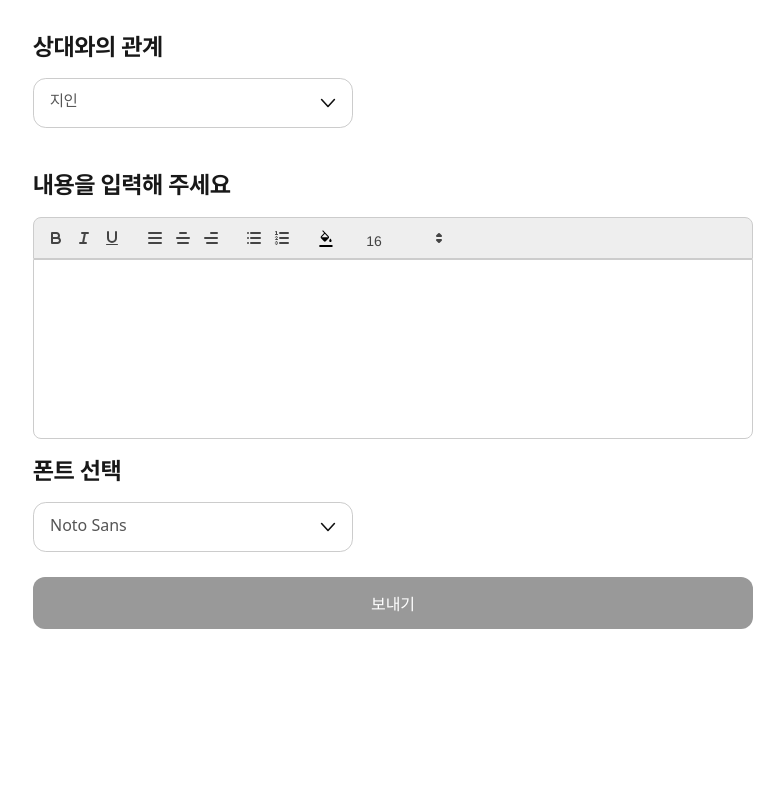
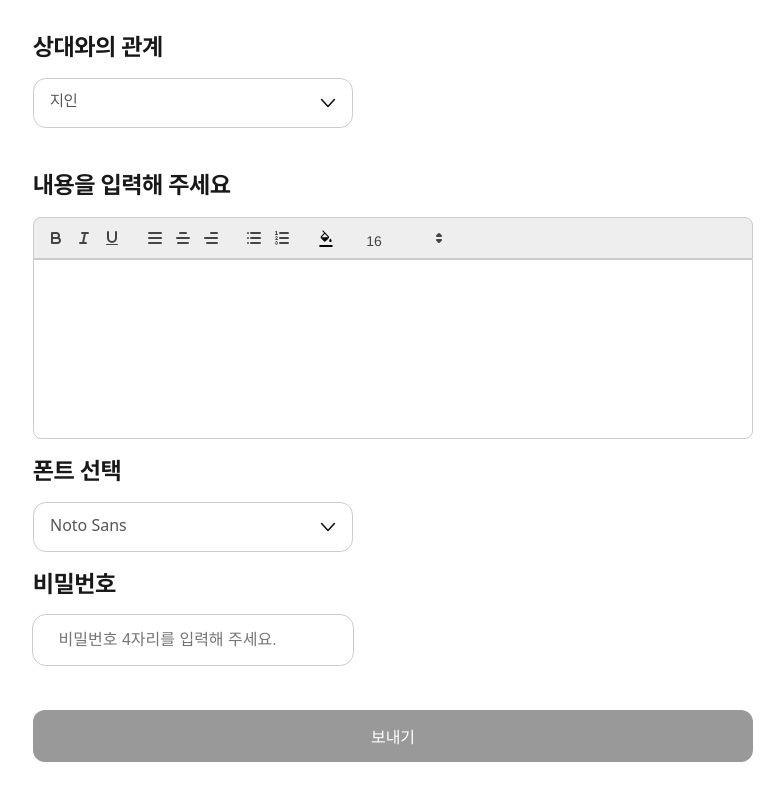
Before and after one commit to gyoyeon-kim/Rolling, a React (Create React App) app: page /post/message in a window 1280 px wide. Shown: the part 360-1160 px from the top of the page, without its empty margins (247-1031 px from the left). Before the commit the page ends 1048 px from the top, so only its background shows below. Built offline with nearby package versions, Linux system fonts and the light colour scheme; a web font is replaced by a local one.

Commit message:
Feat: 비밀번호 input, 숫자만 허용

```diff
--- a/src/pages/From.css
+++ b/src/pages/From.css
@@ -41,7 +41,7 @@ p {
 
 .from_main {
   width: 720px;
-  height: 944px;
+  height: 1080px;
   margin: 20px auto;
 }
 
@@ -85,6 +85,27 @@ p {
   margin-left: 5px;
   margin-top: -5px;
 }
+
+.pw_input {
+  width: 100%;
+  height: 50px;
+  padding: 1.2rem 1.6rem;
+  border-radius: 0.8rem;
+  border: none;
+  outline: 0.1rem solid var(--gray-300);
+  background: var(--white);
+  font-size: var(--font-size-16);
+  font-weight: 400;
+  line-height: 150%;
+}
+
+.pw-error_message {
+  color: var(--error);
+  font-size: 14px;
+  margin-left: 5px;
+  margin-top: -5px;
+}
+
 .profileimg {
   width: 717px;
   height: 142px;
@@ -149,6 +170,16 @@ p {
 }
 
 .font {
+  width: 320px;
+  height: 98px;
+  display: flex;
+  flex-direction: column;
+  height: 98px;
+  gap: 1.2rem;
+  margin-bottom: 15px;
+}
+
+.message_pw {
   width: 320px;
   height: 98px;
   display: flex;
@@ -249,7 +280,7 @@ p {
   font-weight: 500;
   border: none;
   cursor: pointer;
-  margin-top: 20px;
+  margin-top: 40px;
 }
 
 /* 비활성화 상태일 때 */
--- a/src/pages/From.js
+++ b/src/pages/From.js
@@ -56,6 +56,10 @@ const From = () => {
     { label: "나눔손글씨 손편지체", value: "NanumSonPyeonJiCe" },
   ];
 
+  /* 비밀번호 */
+  const [pw, setPw] = useState("");
+  const [pwError, setPwError] = useState(""); // pw 에러 상태
+
   /* 이름 입력 처리 */
   const handleNameChange = (e) => {
     setName(e.target.value);
@@ -67,6 +71,24 @@ const From = () => {
       setNameError("값을 입력해 주세요!");
     } else {
       setNameError(""); // 값이 있으면 에러 메시지 초기화
+    }
+  };
+
+  /* 비밀번호 입력 처리 */
+  // 숫자만 허용
+  const handlePwChange = (e) => {
+    const input = e.target.value.replace(/\D/g, ""); // 숫자가 아닌 문자 제거
+    if (input.length <= 4) {
+      setPw(input); // 4자리 이하만 업데이트
+    }
+  };
+
+  // 비번 입력 필드에서 포커스를 잃었을 때 에러 상태 처리
+  const handlePwBlur = () => {
+    if (!pw) {
+      setPwError("비밀번호를 입력해주세요!");
+    } else {
+      setPwError(""); // 값이 있으면 에러 메시지 초기화
     }
   };
 
@@ -254,11 +276,25 @@ const From = () => {
           </div>
         </div>
 
+        <div className="message_pw">
+          <p className="title">비밀번호</p>
+          <input
+            className={`pw_input ${pwError ? "error" : ""}`}
+            placeholder="비밀번호 4자리를 입력해 주세요."
+            value={pw}
+            onChange={handlePwChange}
+            maxLength={4} // 최대 4자리 제한
+            inputMode="numeric"
+            onBlur={handlePwBlur} // 포커스 아웃 시 에러 체크
+          />
+          {pwError && <p className="pw-error_message">{pwError}</p>}{" "}
+        </div>
+
         <div>
           <button
             className="btn_send"
             onClick={sendMessage}
-            disabled={!name || !quillValue}
+            disabled={!name || !quillValue || !pw}
           >
             보내기
           </button>
```
